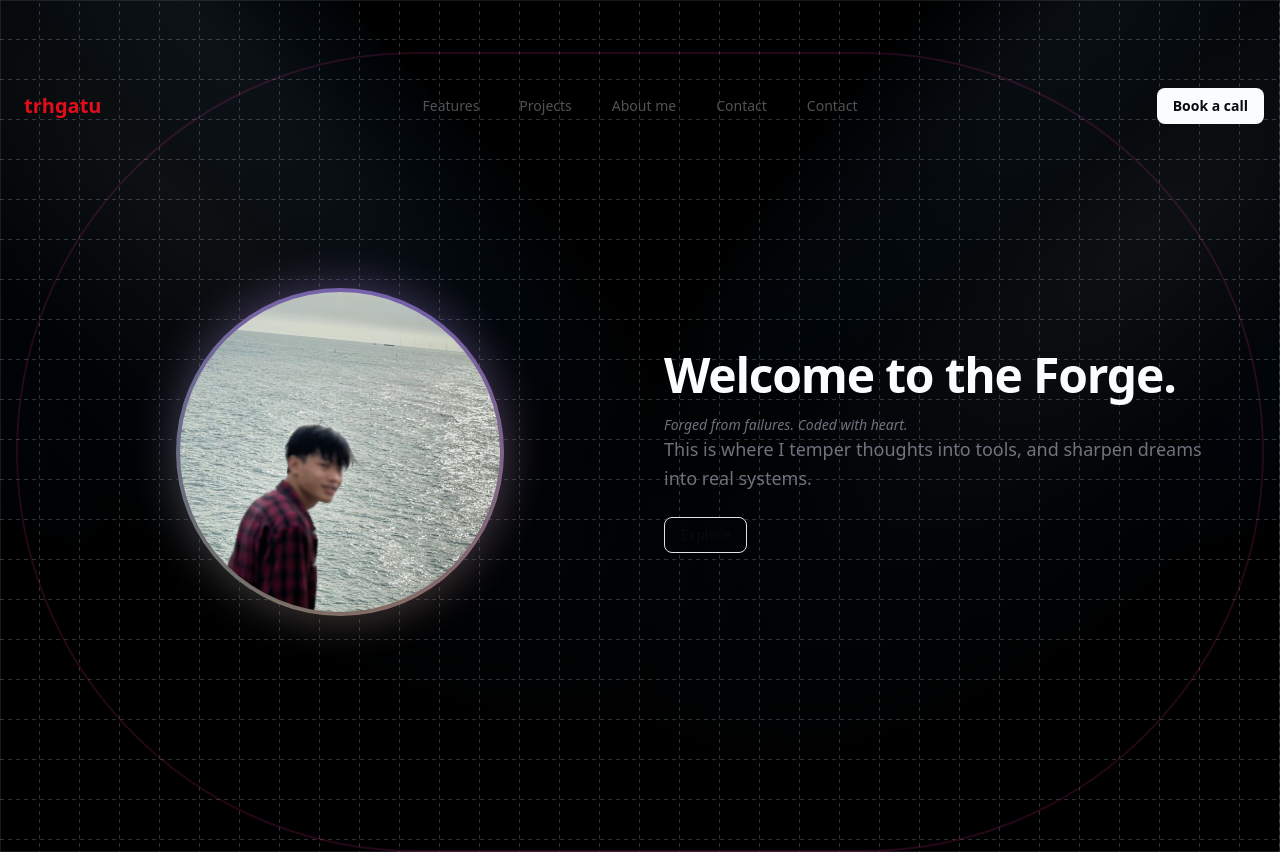
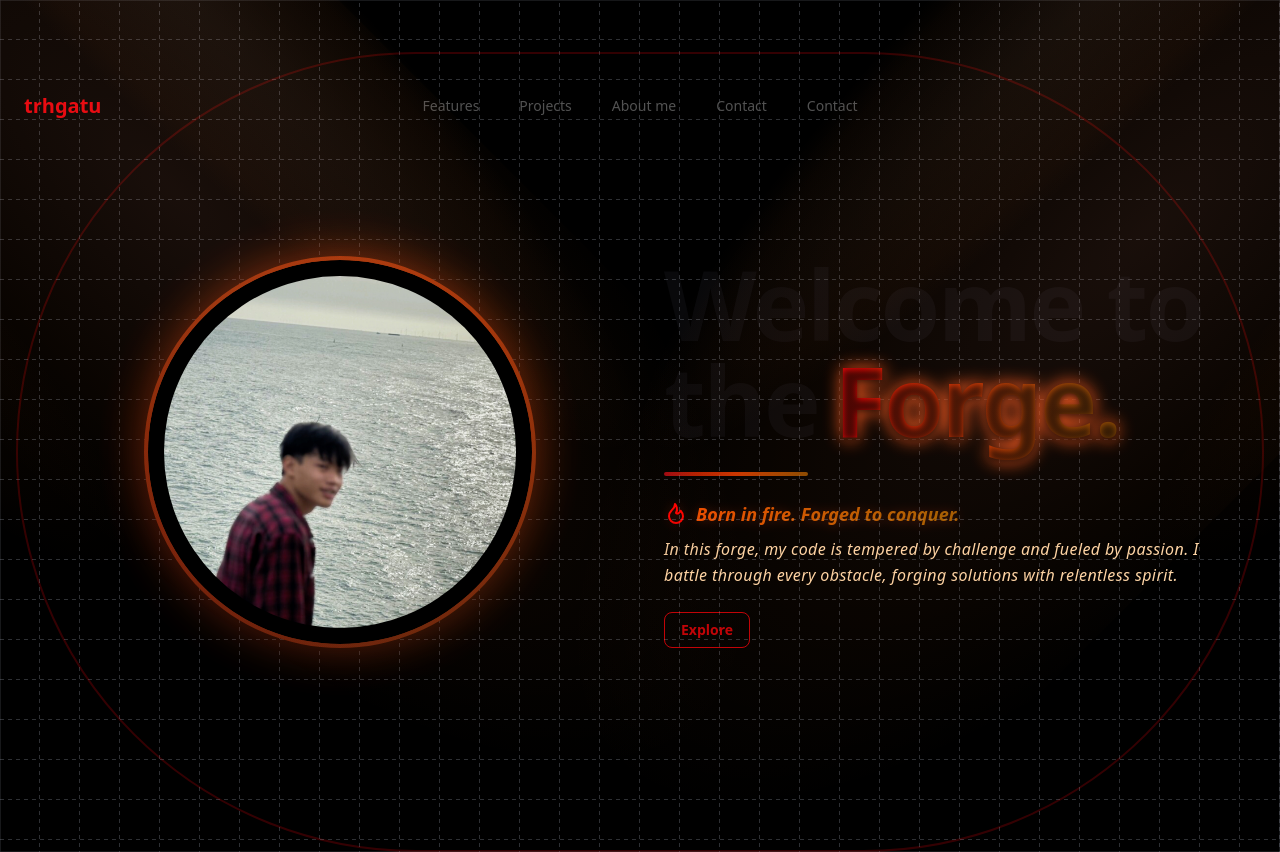
Before and after one commit to trhgatu/tao-frontend, a Next.js app: page /forge in a window 1280 px wide. Built offline with nearby package versions, Linux system fonts and the light colour scheme.

Commit message:
feat(forge): finalize hero section with avatar glow, animated grid, and thematic prose

```diff
--- a/src/app/forge/layout.tsx
+++ b/src/app/forge/layout.tsx
@@ -7,12 +7,10 @@ export default function ForgeLayout({
 }) {
   return (
     <div className="relative w-full bg-background overflow-hidden">
-      <div className="relative z-10">
-        <NavbarForge />
-        <main className="min-h-screen flex items-center justify-center mx-auto px-4">
-          {children}
-        </main>
-      </div>
+      <NavbarForge />
+      <main className="min-h-screen flex items-center justify-center mx-auto px-4">
+        {children}
+      </main>
     </div>
   );
 }
--- a/src/app/forge/page.tsx
+++ b/src/app/forge/page.tsx
@@ -5,6 +5,7 @@ import { HeroForgeEntry } from '@/components/shared/forge/HeroForgeEntry';
 export default function ForgeHome() {
   return (
     <section>
+      <HeroForgeEntry />
       <AnimatedGridPattern
         maxOpacity={0.1}
         strokeDasharray={4}
@@ -12,7 +13,6 @@ export default function ForgeHome() {
         duration={2}
         repeatDelay={0.7}
       />
-      <HeroForgeEntry />
     </section>
   );
 }
--- a/src/app/globals.css
+++ b/src/app/globals.css
@@ -116,6 +116,7 @@
   * {
     @apply border-border outline-ring/50;
   }
+
   body {
     @apply bg-background text-foreground;
   }
@@ -130,8 +131,24 @@
     opacity: 0;
     transform: translate(-72%, -62%) scale(0.5);
   }
+
   100% {
     opacity: 1;
     transform: translate(-50%, -40%) scale(1);
   }
 }
+
+@keyframes forge-glow {
+  0%,
+  100% {
+    filter: drop-shadow(0 0 6px #ff5a1f);
+  }
+
+  50% {
+    filter: drop-shadow(0 0 18px #ff5a1f);
+  }
+}
+
+.animate-forge-glow {
+  animation: forge-glow 2s infinite alternate;
+}
--- a/src/components/shared/forge/ForgeNavbar.tsx
+++ b/src/components/shared/forge/ForgeNavbar.tsx
@@ -44,9 +44,9 @@ export function NavbarForge() {
       <NavBody>
         <NavbarLogo />
         <NavItems items={navItems} />
-        <div className="flex items-center gap-4">
+        {/* <div className="flex items-center gap-4">
           <NavbarButton variant="primary">Book a call</NavbarButton>
-        </div>
+        </div> */}
       </NavBody>
 
       {/* Mobile Navigation */}
@@ -81,13 +81,6 @@ export function NavbarForge() {
             >
               Login
             </NavbarButton>
-            <NavbarButton
-              onClick={() => setIsMobileMenuOpen(false)}
-              variant="primary"
-              className="w-full"
-            >
-              Book a call
-            </NavbarButton>
             <ModeToggle />
           </div>
         </MobileNavMenu>
--- a/src/components/shared/forge/HeroForgeEntry.tsx
+++ b/src/components/shared/forge/HeroForgeEntry.tsx
@@ -5,10 +5,7 @@ import Image from 'next/image';
 import { Button } from '@/components/ui/button';
 import { Spotlight } from '@/components/ui/spotlight-new';
 import { BackgroundGradient } from '@/components/ui/background-gradient';
-
-const title = `Welcome to the Forge.`;
-const prose = `This is where I temper thoughts into tools,
-and sharpen dreams into real systems.`;
+import { IconFlame } from '@tabler/icons-react';
 
 export const HeroForgeEntry = () => {
   return (
@@ -20,21 +17,17 @@ export const HeroForgeEntry = () => {
           transition={{ duration: 1.2 }}
           className="flex items-center flex-col"
         >
-          <BackgroundGradient className="md:w-80 md:h-80 h-48 w-48 rounded-full overflow-hidden shadow-md">
+          <BackgroundGradient className="md:w-96 md:h-96 h-52 w-52 z-50 rounded-full overflow-hidden flex items-center">
             <Image
               src="/assets/images/trhgatu.jpg"
               alt="Infinity Avatar"
               width={600}
               height={600}
-              className="object-cover w-full h-full"
+              className="object-cover w-full h-full rounded-full p-4 bg-black"
               style={{ objectPosition: 'center 90%' }}
             />
           </BackgroundGradient>
         </motion.div>
-        <div
-          className="absolute inset-0 rounded-full border-2 border-pink-500/20 animate-pulse"
-          style={{ animationDelay: '5s' }}
-        ></div>
         <Spotlight />
         <motion.div
           initial={{ opacity: 0, x: 20 }}
@@ -42,18 +35,59 @@ export const HeroForgeEntry = () => {
           transition={{ duration: 1.2 }}
           className="text-left"
         >
-          <h1 className="text-4xl md:text-5xl font-bold tracking-tight mb-4 text-white">
-            {title}
+          <h1 className="text-5xl md:text-8xl font-bold tracking-tight mb-4">
+            Welcome to the
+            <span className="relative inline-block ml-4">
+              <span
+                className="
+      relative z-10
+      bg-gradient-to-r from-red-600 via-orange-700 to-yellow-800
+      bg-clip-text text-transparent
+      font-extrabold
+      animate-forge-glow
+      [text-shadow:_0_2px_6px_rgba(0,0,0,0.7)]
+    "
+              >
+                Forge.
+              </span>
+            </span>
           </h1>
-          <p className="text-sm text-muted-foreground italic">
-            Forged from failures. Coded with heart.
-          </p>
-          <p className="text-lg text-muted-foreground mb-6 leading-relaxed">
-            {prose}
+
+          <div className="my-6 w-36 h-1 rounded bg-gradient-to-r from-red-800 via-orange-700 to-yellow-800 shadow-lg" />
+
+          <p className="flex items-center gap-2 text-base md:text-lg font-semibold italic bg-gradient-to-r from-orange-600 via-yellow-700 to-red-800 bg-clip-text text-transparent drop-shadow-[0_1px_6px_rgba(255,80,40,0.3)] mb-2">
+            <IconFlame color="red" />
+            Born in fire. Forged to conquer.
           </p>
 
-          <Button variant="outline">Explore</Button>
+          <p
+            className="
+    md:text-base
+    italic
+    text-orange-200
+    mb-6
+    leading-relaxed
+    tracking-wide
+    [text-shadow:_0_1px_8px_rgba(0,0,0,0.2)]
+  "
+          >
+            In this forge, my code is tempered by challenge and fueled by
+            passion. I battle through every obstacle, forging solutions with
+            relentless spirit.
+          </p>
+
+          <Button
+            variant="outline"
+            className="border-red-700 text-red-700 hover:bg-gradient-to-r hover:from-red-700 hover:to-orange-600 hover:text-white shadow-lg transition-all duration-300 font-bold"
+          >
+            Explore
+          </Button>
         </motion.div>
+
+        <div
+          className="absolute inset-0 rounded-full border-2 border-red-600/30 animate-pulse pointer-events-none"
+          style={{ animationDelay: '5s' }}
+        ></div>
       </div>
     </section>
   );
--- a/src/components/ui/background-gradient.tsx
+++ b/src/components/ui/background-gradient.tsx
@@ -18,7 +18,7 @@ export const BackgroundGradient = ({
       backgroundPosition: '0 50%',
     },
     animate: {
-      backgroundPosition: ['0, 50%', '100% 50%', '0 50%'],
+      backgroundPosition: ['0 50%', '100% 50%', '0 50%'],
     },
   };
   return (
@@ -40,8 +40,9 @@ export const BackgroundGradient = ({
           backgroundSize: animate ? '400% 400%' : undefined,
         }}
         className={cn(
-          'absolute inset-0 rounded-full z-[1] opacity-60 group-hover:opacity-100 blur-xl  transition duration-500 will-change-transform',
-          ' bg-[radial-gradient(circle_farthest-side_at_0_100%,#00ccb1,transparent),radial-gradient(circle_farthest-side_at_100%_0,#7b61ff,transparent),radial-gradient(circle_farthest-side_at_100%_100%,#ffc414,transparent),radial-gradient(circle_farthest-side_at_0_0,#1ca0fb,#141316)]'
+          'absolute inset-0 rounded-full z-[1] opacity-80 group-hover:opacity-100 blur-xl transition duration-500 will-change-transform',
+          // Đỏ đậm, cam cháy, đen/xám, giảm vàng
+          'bg-[radial-gradient(circle_farthest-side_at_0_100%,#b80000,transparent),radial-gradient(circle_farthest-side_at_100%_0,#ff4500,transparent),radial-gradient(circle_farthest-side_at_100%_100%,#111111,transparent),radial-gradient(circle_farthest-side_at_0_0,#3a1c0a,#1a1a1a)]'
         )}
       />
       <motion.div
@@ -62,7 +63,7 @@ export const BackgroundGradient = ({
         }}
         className={cn(
           'absolute inset-0 rounded-full z-[1] will-change-transform',
-          'bg-[radial-gradient(circle_farthest-side_at_0_100%,#00ccb1,transparent),radial-gradient(circle_farthest-side_at_100%_0,#7b61ff,transparent),radial-gradient(circle_farthest-side_at_100%_100%,#ffc414,transparent),radial-gradient(circle_farthest-side_at_0_0,#1ca0fb,#141316)]'
+          'bg-[radial-gradient(circle_farthest-side_at_0_100%,#b80000,transparent),radial-gradient(circle_farthest-side_at_100%_0,#ff4500,transparent),radial-gradient(circle_farthest-side_at_100%_100%,#111111,transparent),radial-gradient(circle_farthest-side_at_0_0,#3a1c0a,#1a1a1a)]'
         )}
       />
 
--- a/src/components/ui/spotlight-new.tsx
+++ b/src/components/ui/spotlight-new.tsx
@@ -15,9 +15,9 @@ type SpotlightProps = {
 };
 
 export const Spotlight = ({
-  gradientFirst = 'radial-gradient(68.54% 68.72% at 55.02% 31.46%, hsla(210, 100%, 85%, .08) 0, hsla(210, 100%, 55%, .02) 50%, hsla(210, 100%, 45%, 0) 80%)',
-  gradientSecond = 'radial-gradient(50% 50% at 50% 50%, hsla(210, 100%, 85%, .06) 0, hsla(210, 100%, 55%, .02) 80%, transparent 100%)',
-  gradientThird = 'radial-gradient(50% 50% at 50% 50%, hsla(210, 100%, 85%, .04) 0, hsla(210, 100%, 45%, .02) 80%, transparent 100%)',
+  gradientFirst = 'radial-gradient(68.54% 68.72% at 55.02% 31.46%, hsla(18, 98%, 70%, .10) 0, hsla(24, 98%, 55%, .04) 50%, hsla(24, 98%, 45%, 0) 80%)',
+  gradientSecond = 'radial-gradient(50% 50% at 50% 50%, hsla(24, 98%, 80%, .07) 0, hsla(24, 98%, 60%, .03) 80%, transparent 100%)',
+  gradientThird = 'radial-gradient(50% 50% at 50% 50%, hsla(24, 98%, 60%, .05) 0, hsla(24, 98%, 45%, .02) 80%, transparent 100%)',
   translateY = -350,
   width = 560,
   height = 1380,
```
